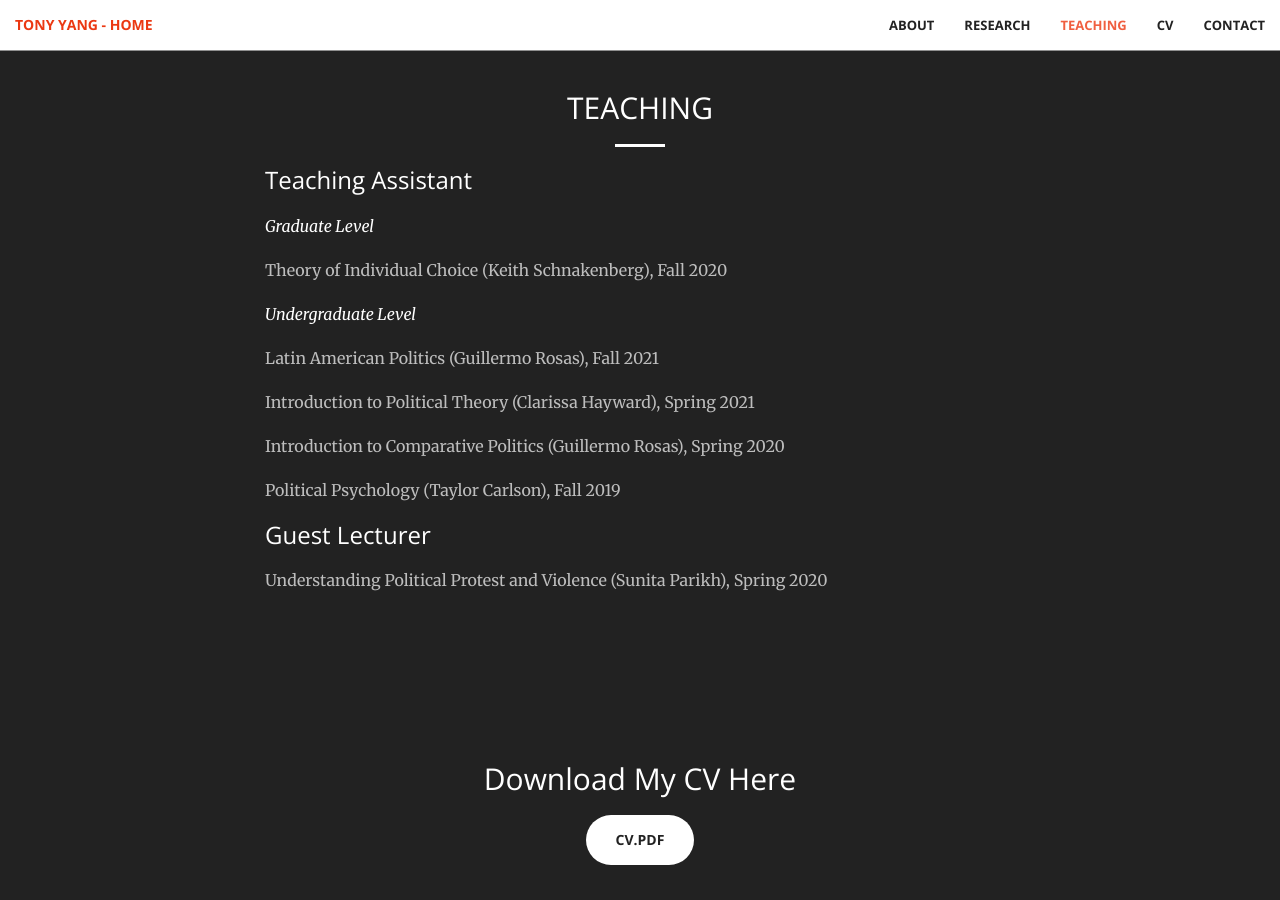
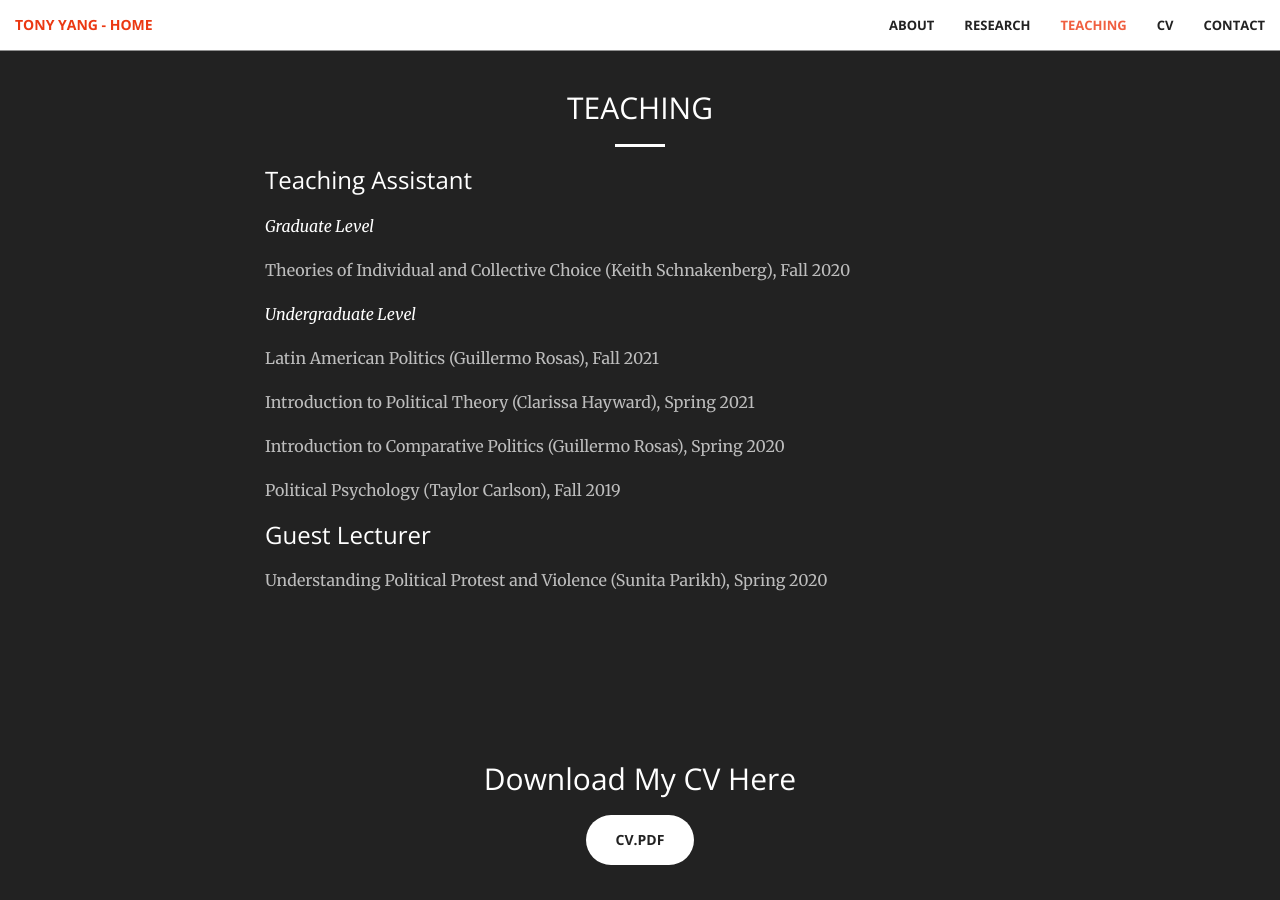
Before and after one commit to tonyhsfz/website, a Jekyll site: the page built from index.html, in a window 1280 px wide and 900 px high, scrolled down 2487 px. Built offline with Jekyll 4.4.1, drawn with Linux system fonts in a browser that asks for light colours.

Commit message:
Update teaching.html

```diff
--- a/_includes/teaching.html
+++ b/_includes/teaching.html
@@ -7,7 +7,7 @@
                 <h3 class="section-heading">Teaching Assistant</h3>
                 <p></p>
                 <p><i>Graduate Level</i></p>
-                <p class="text-faded">Theory of Individual Choice (Keith Schnakenberg), Fall 2020</p>
+                <p class="text-faded">Theories of Individual and Collective Choice (Keith Schnakenberg), Fall 2020</p>
                 <p><i>Undergraduate Level</i></p>
                 <p class="text-faded">Latin American Politics (Guillermo Rosas), Fall 2021</p>
                 <p class="text-faded">Introduction to Political Theory (Clarissa Hayward), Spring 2021</p>
```
